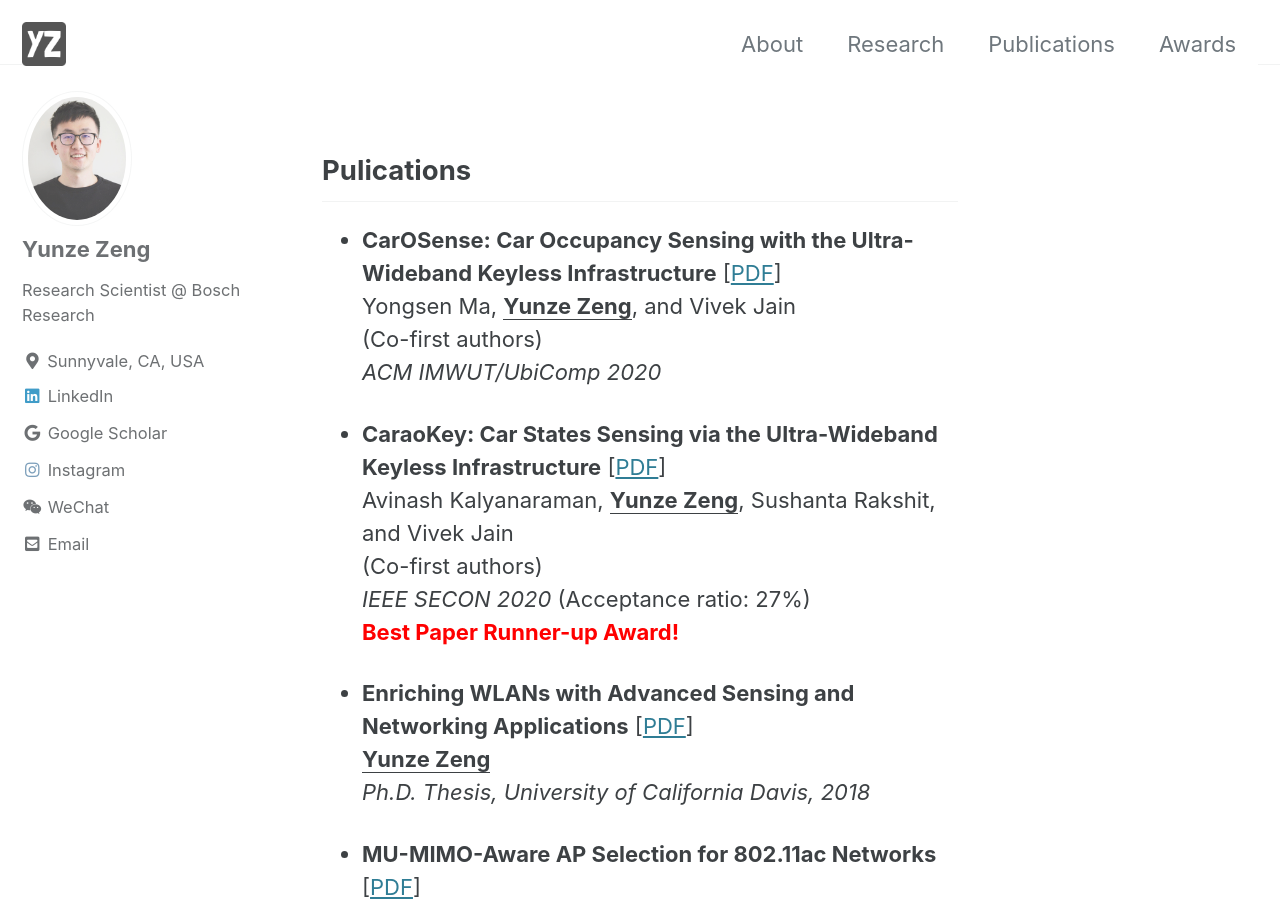
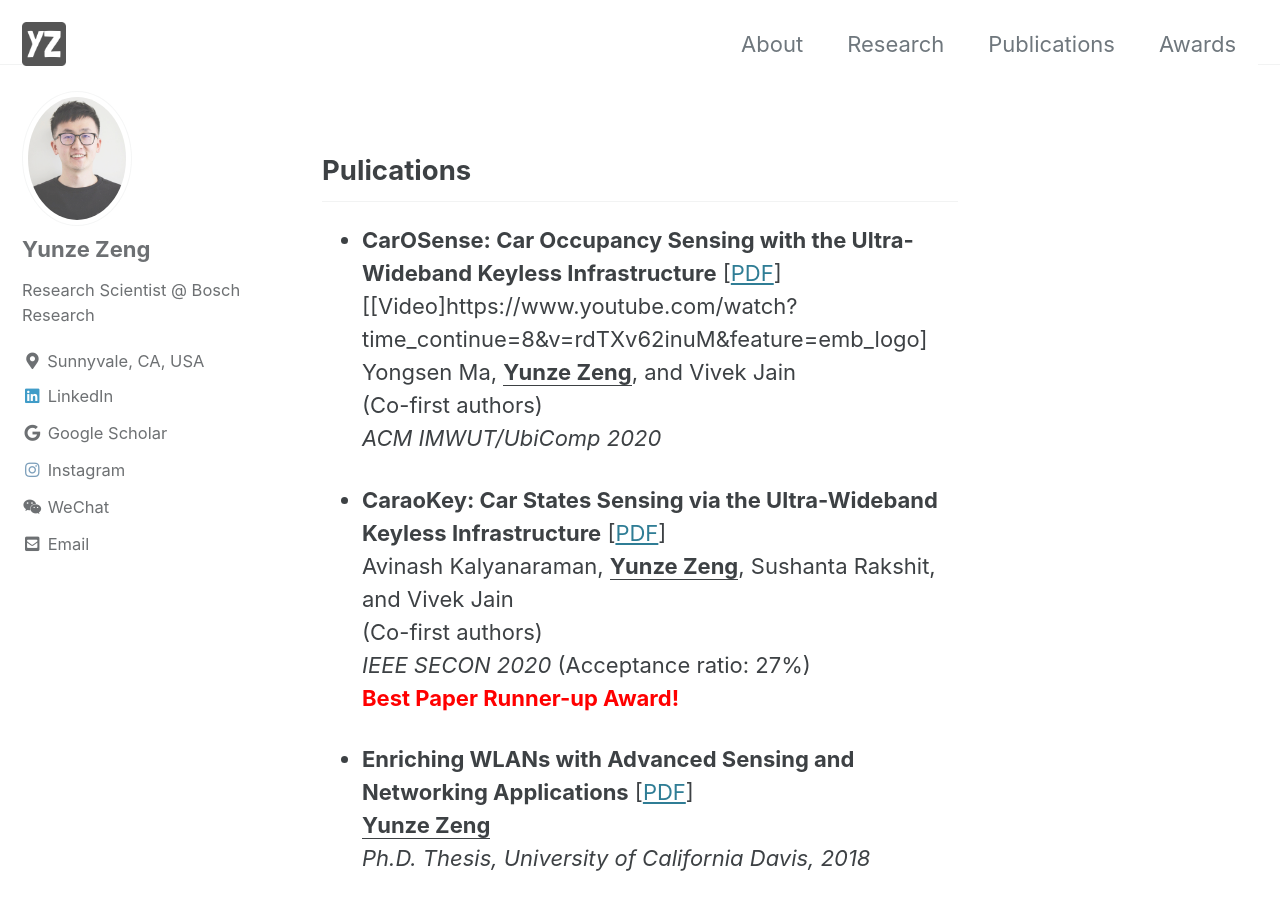
Before and after one commit to yunze/yunze.github.io, a Jekyll site: the page built from index.md, in a window 1280 px wide and 900 px high, scrolled down 969 px. Built offline with Jekyll 4.4.1, drawn with Linux system fonts in a browser that asks for light colours; cached includes are drawn as plain includes.

Commit message:
Update index.md

```diff
--- a/index.md
+++ b/index.md
@@ -22,7 +22,7 @@ Wireless Sensing, Machine Learning, Mobile Computing
 
 ## Pulications
 
-- **CarOSense: Car Occupancy Sensing with the Ultra-Wideband Keyless Infrastructure** [[PDF](/assets/pdfs/CarOSense_ACM_IWMUT_2020.pdf)]\
+- **CarOSense: Car Occupancy Sensing with the Ultra-Wideband Keyless Infrastructure** [[PDF](/assets/pdfs/CarOSense_ACM_IWMUT_2020.pdf)] [[Video]https://www.youtube.com/watch?time_continue=8&v=rdTXv62inuM&feature=emb_logo]\
 Yongsen Ma, **<u>Yunze Zeng</u>**, and Vivek Jain\
 (Co-first authors)\
 *ACM IMWUT/UbiComp 2020*
```
